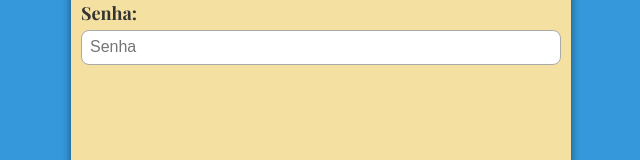
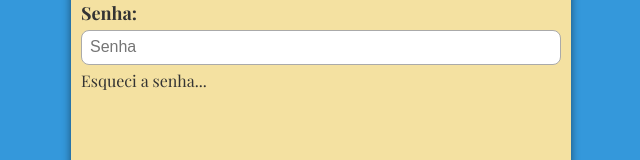
Before and after one commit to wavering-ruby/ProjetoPoggers, a React (Vite) app in the folder Projeto/: page / in a window 1280 px wide. Shown: the part 446-606 px from the top of the page, without its empty margins (319-959 px from the left). Built offline with nearby package versions, Linux system fonts and the light colour scheme.

Commit message:
Adicionando a biblioteca de Login com Google

```diff
--- a/Projeto/package.json
+++ b/Projeto/package.json
@@ -10,6 +10,7 @@
     "preview": "vite preview"
   },
   "dependencies": {
+    "@react-oauth/google": "^0.12.1",
     "react": "^19.0.0",
     "react-dom": "^19.0.0",
     "react-router-dom": "^7.2.0"
--- a/Projeto/src/index.css
+++ b/Projeto/src/index.css
@@ -92,3 +92,14 @@ body {
   border-color: #007BFF;
   box-shadow: 0px 0px 8px rgba(0, 123, 255, 0.5);
 }
+
+.login-container__body--forgeted-password {
+  font-family: 'Playfair Display', serif;
+  text-decoration: none;
+  color: #333;
+}
+
+.login-container__body--forgeted-password:hover{
+  text-decoration: dashed;
+  font-weight: bold;
+}
--- a/Projeto/src/pages/Login.jsx
+++ b/Projeto/src/pages/Login.jsx
@@ -12,6 +12,8 @@ const Login = () => {
   //   message = `Fazer Login`
   // }
 
+  let inputType = 'password';
+
   return (
     <div className='login'>
         <div className='login-container'>
@@ -24,7 +26,8 @@ const Login = () => {
                 <h2 className='login-container__body--h2'>Email:</h2>
                 <input className='login-container__body--input' type='text' placeholder='exemplo.email@eventln.com'></input>
                 <h2 className='login-container__body--h2'>Senha:</h2>
-                <input className='login-container__body--input' type='text' placeholder='Senha'></input>
+                <input className='login-container__body--input' type={inputType} placeholder='Senha'></input>
+                <a className='login-container__body--forgeted-password' href='/reset-password'>Esqueci a senha...</a>
             </div>
         </div>
     </div>
```
Also changed, not shown: 2 other files (tests, documents, lock files or other folders).
